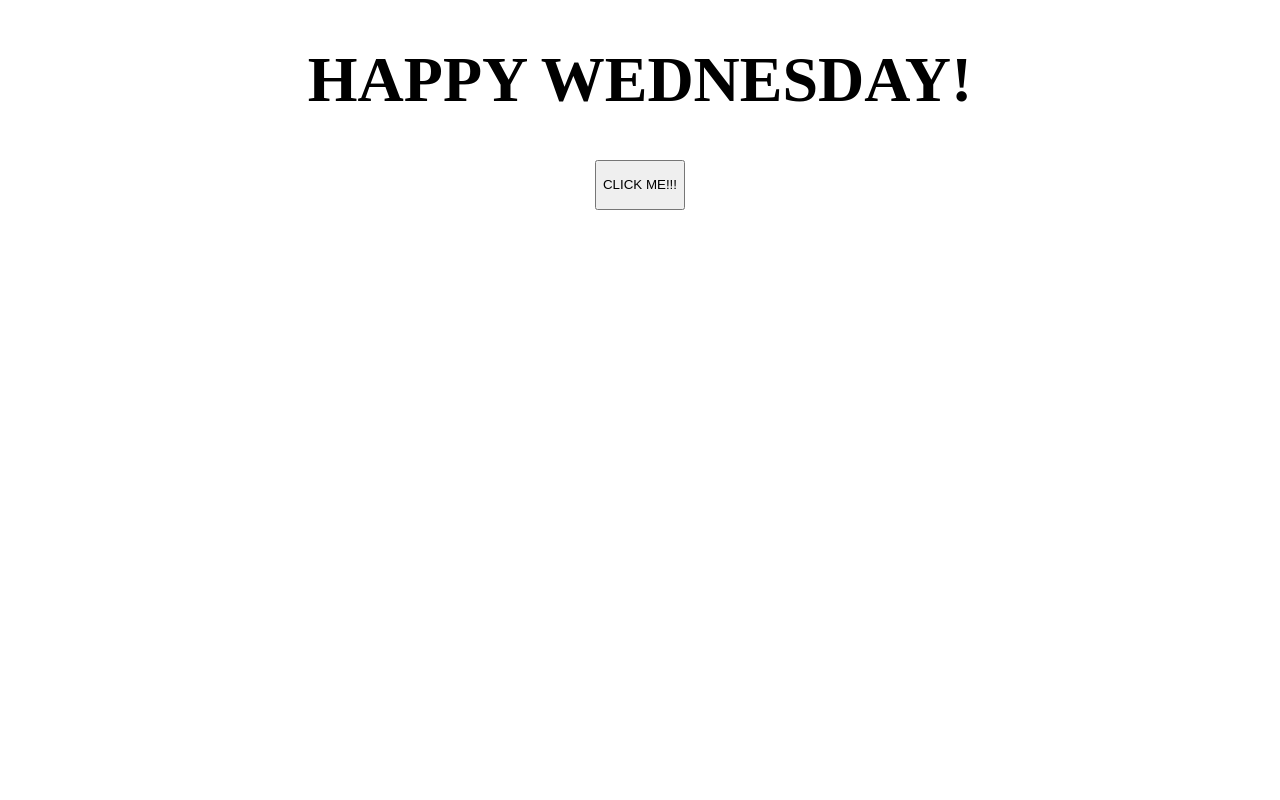
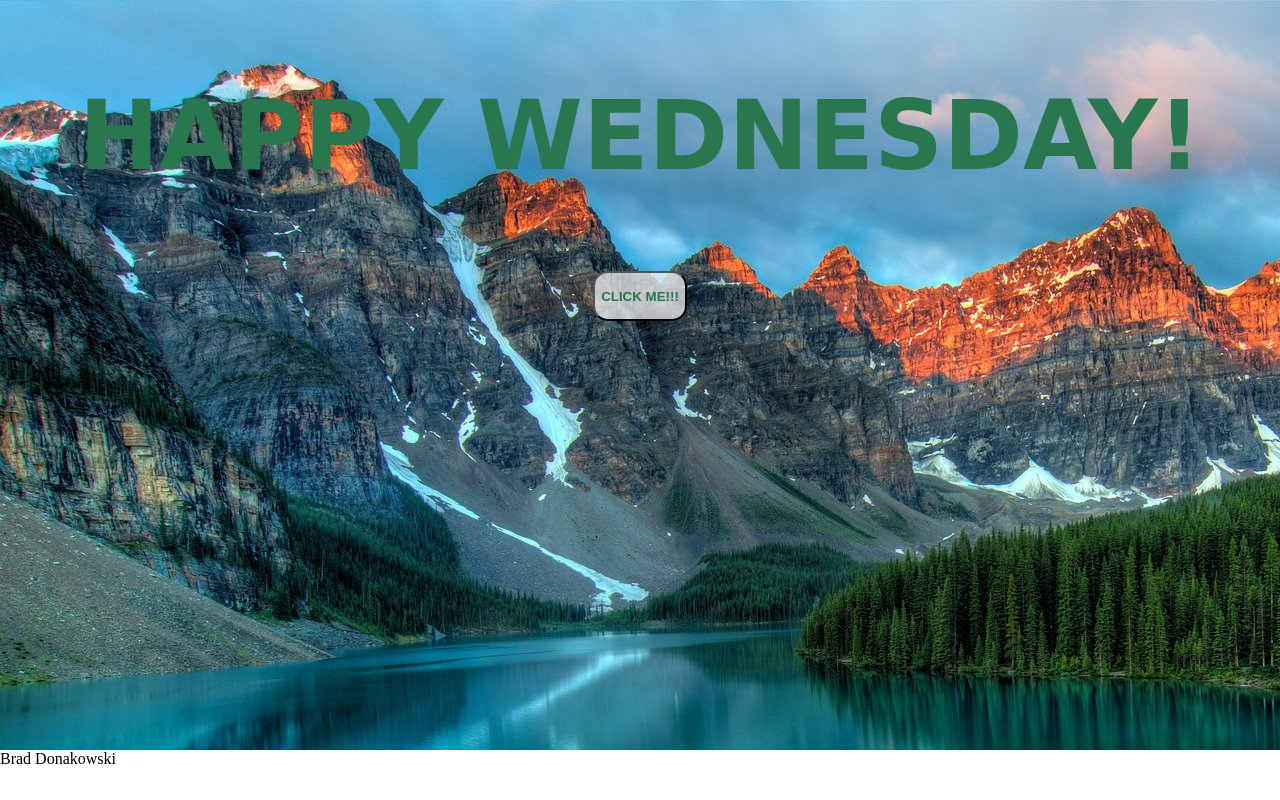
Before and after one commit to braddonako/ahaha, a website: page index.html in a window 1280 px wide. Drawn offline with nearby package versions, Linux system fonts and the light colour scheme; a web font is replaced by a local one.

Commit message:
added a footer and its sticking to the bottom

```diff
--- a/index.html
+++ b/index.html
@@ -6,14 +6,22 @@
     <title>Good morning</title>
     <meta name='viewport' content='width=device-width, initial-scale=1'>
     <link rel="stylesheet" href="style.css">
+    <link href="https://fonts.googleapis.com/css2?family=Spicy+Rice&display=swap" rel="stylesheet">
 </head>
 <body>
-    <div>
+    <section>
         <h1 id='hey'>Happy Wednesday!</h1>
         <button id='btn'>CLICK ME!!!</button>
-    <div id='iframeHolder' >
+    </section>
 
-    </div>
+    <section class='video'>
+        <div id='iframeHolder'></div>
+    </section>
+
+    <section class='quotes'>
+        <footer>Brad Donakowski</footer>
+    </section>
+
 </body>
 <script src="https://ajax.googleapis.com/ajax/libs/jquery/3.4.1/jquery.min.js"></script>
 <script src='script.js'></script>
--- a/script.js
+++ b/script.js
@@ -9,8 +9,8 @@ console.log('check check, we are working');
 
 $('#btn').click(function(){
     $("<iframe />", {
-        width: "560",
-        height: "315",
+        width: "600",
+        height: "355",
         src: "https://www.youtube.com/embed/aVciLqAK4vk?autoplay=1",
         frameborder: "0",
         allow: "accelerometer; autoplay; encrypted-media; gyroscope; picture-in-picture",
--- a/style.css
+++ b/style.css
@@ -1,7 +1,9 @@
 h1 {
     text-transform: uppercase;
     text-align: center;
-    font-size: 4em;
+    font-size: 6em;
+    font-family: 'Spicy Rice', cursive;
+    color: rgb(40, 119, 79);
 }
 
 button {
@@ -9,6 +11,10 @@ button {
     max-width: 300px;
     margin: auto;
     height: 50px;
+    border-radius: 15px;
+    font-weight: bolder;
+    background-color: rgba(255,255,255, .7);
+    color: rgb(40, 119, 79);
 }
 
 iframe {
@@ -16,3 +22,16 @@ iframe {
   padding: 10px;
   display: block;
 }
+
+body {
+    background-image: url('alberta-2297204_1920.jpg')
+}
+
+footer {
+    background-color: white;
+    position:fixed;
+    bottom:0;
+    left:0;
+    width: 100%;
+    height: 50px;
+}
```
Also changed, not shown: alberta-2297204_1920.jpg (added).
